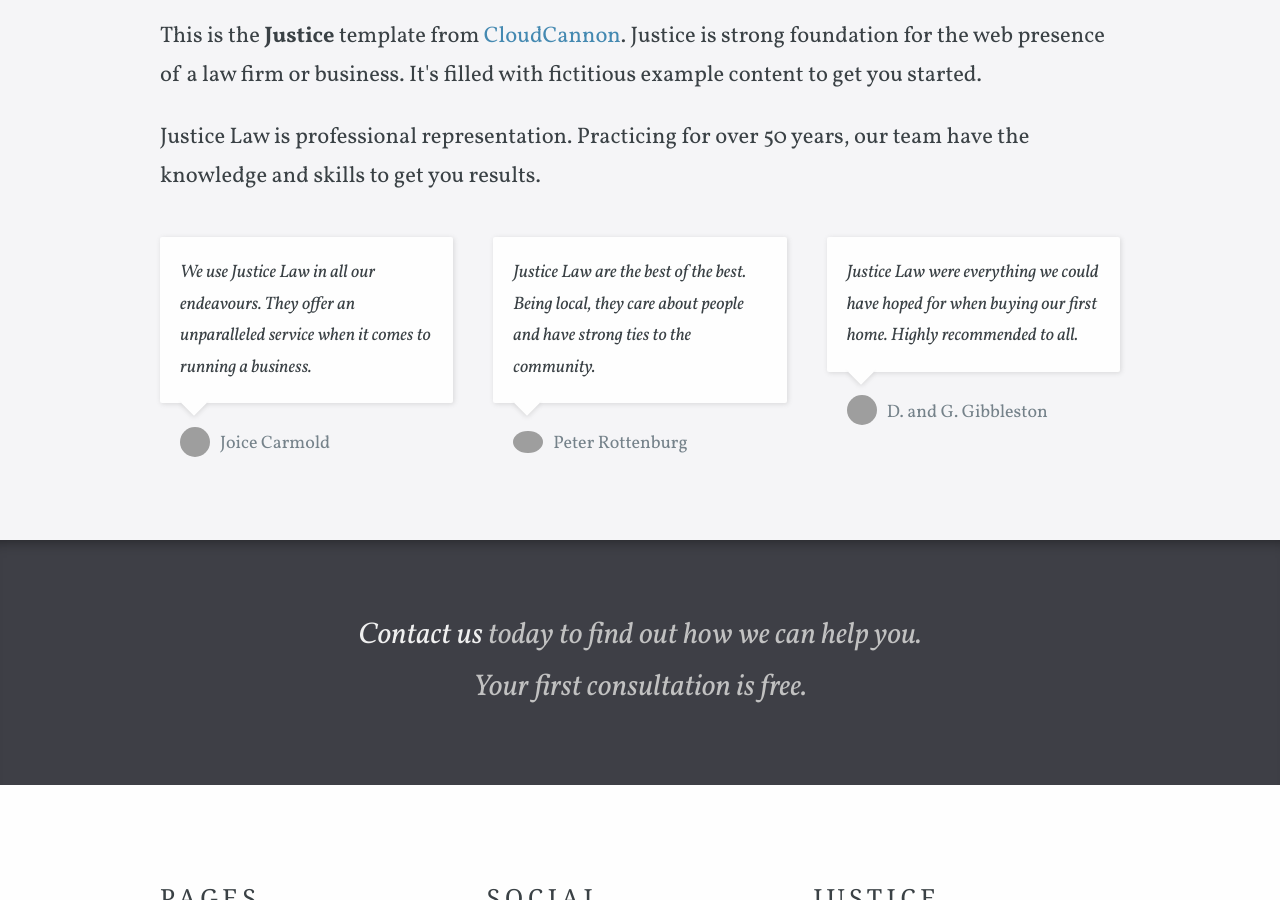
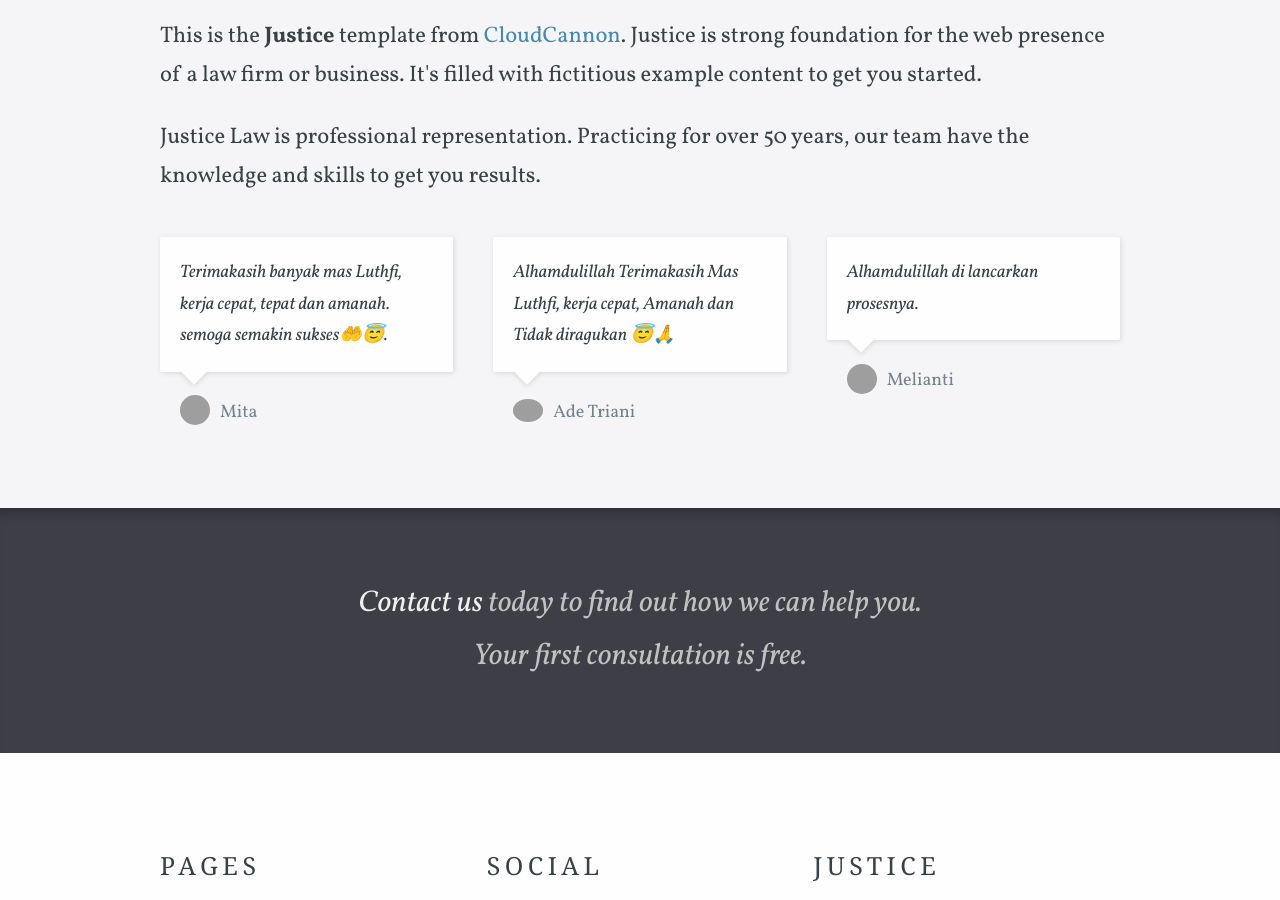
Before and after one commit to zufardhiyaulhaq/lawyerluthfi, a Jekyll site: the page built from index.html, in a window 1280 px wide and 900 px high, scrolled down 806 px. Built offline with Jekyll 4.4.1, drawn with Linux system fonts in a browser that asks for light colours; some web fonts are replaced; grey boxes are pictures that could not be loaded.

Commit message:
feat: fix

```diff
--- a/_config.yml
+++ b/_config.yml
@@ -10,7 +10,7 @@
 
 # Values for the jekyll-seo-tag gem (https://github.com/jekyll/jekyll-seo-tag)
 logo: /siteicon.png
-description: Advokat Pengacara Luthfi Asshiddieqy
+description: Pengacara Hukum Pidana, Perceraian, Waris, Perdata untuk Purbalingga, Purwokerto, Banyumas, Cilacap.
 author:
   name:
   email:
--- a/about.html
+++ b/about.html
@@ -1,5 +1,5 @@
 ---
-title: About
+title: Tentang
 call_to_action: Contact
 background_image_path:
 large_header: false
--- a/index.html
+++ b/index.html
@@ -4,15 +4,15 @@
 background_image_path:
 large_header: true
 testimonials:
-  - message: We use Justice Law in all our endeavours. They offer an unparalleled service when it comes to running a business.
+  - message: Terimakasih banyak mas Luthfi, kerja cepat, tepat dan amanah. semoga semakin sukses🤲😇.
     image: "https://placekitten.com/g/60/60?a=.png"
-    name: Joice Carmold
-  - message: Justice Law are the best of the best. Being local, they care about people and have strong ties to the community.
+    name: Mita
+  - message: Alhamdulillah Terimakasih Mas Luthfi, kerja cepat, Amanah dan Tidak diragukan 😇🙏
     image: "https://www.fillmurray.com/60/60?a=.png"
-    name: Peter Rottenburg
-  - message: Justice Law were everything we could have hoped for when buying our first home. Highly recommended to all.
+    name: Ade Triani
+  - message: Alhamdulillah di lancarkan prosesnya.
     image: "https://placebear.com/60/60?a=.png"
-    name: D. and G. Gibbleston
+    name: Melianti
 _options:
   image:
     width: 60
```
